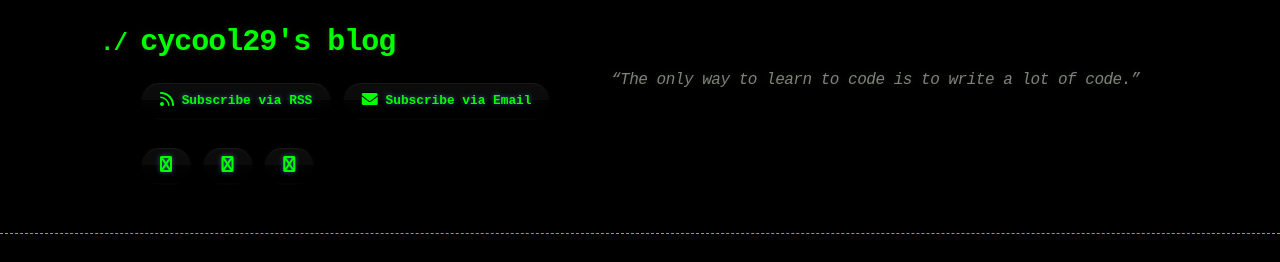
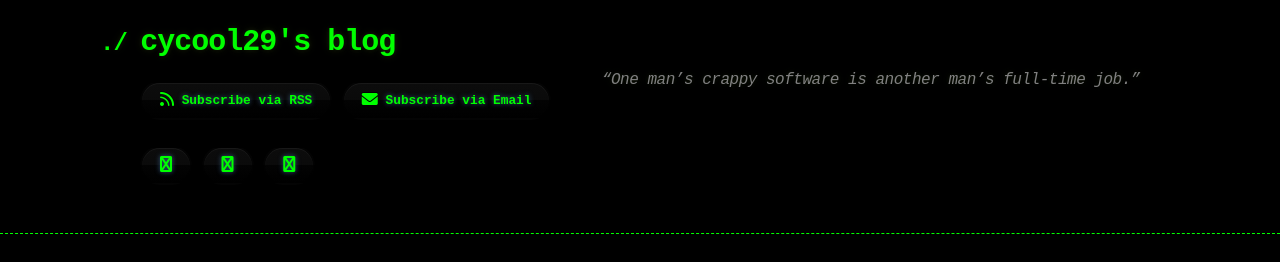
Before and after one commit to cycool29/cycool29.github.io, a Jekyll site: the page built from index.md, in a window 1280 px wide and 900 px high. Shown: the top 262 px of the window. Built offline with Jekyll 4.4.1, drawn with Linux system fonts in a browser that asks for light colours; a style sheet for code colours, icons or effects is not loaded.

Commit message:
Update quotes

```diff
--- a/_config.yml
+++ b/_config.yml
@@ -1,5 +1,5 @@
 title: cycool29's blog
-description: "“The only way to learn to code is to write a lot of code.” "
+description: "“One man’s crappy software is another man’s full-time job.” "
 bio: A high school student. Intermediate in Python, Git, Bash. Learning JavaScript. He/Him. "
 author: cycool29
 url: https://cycool29.github.io
```
